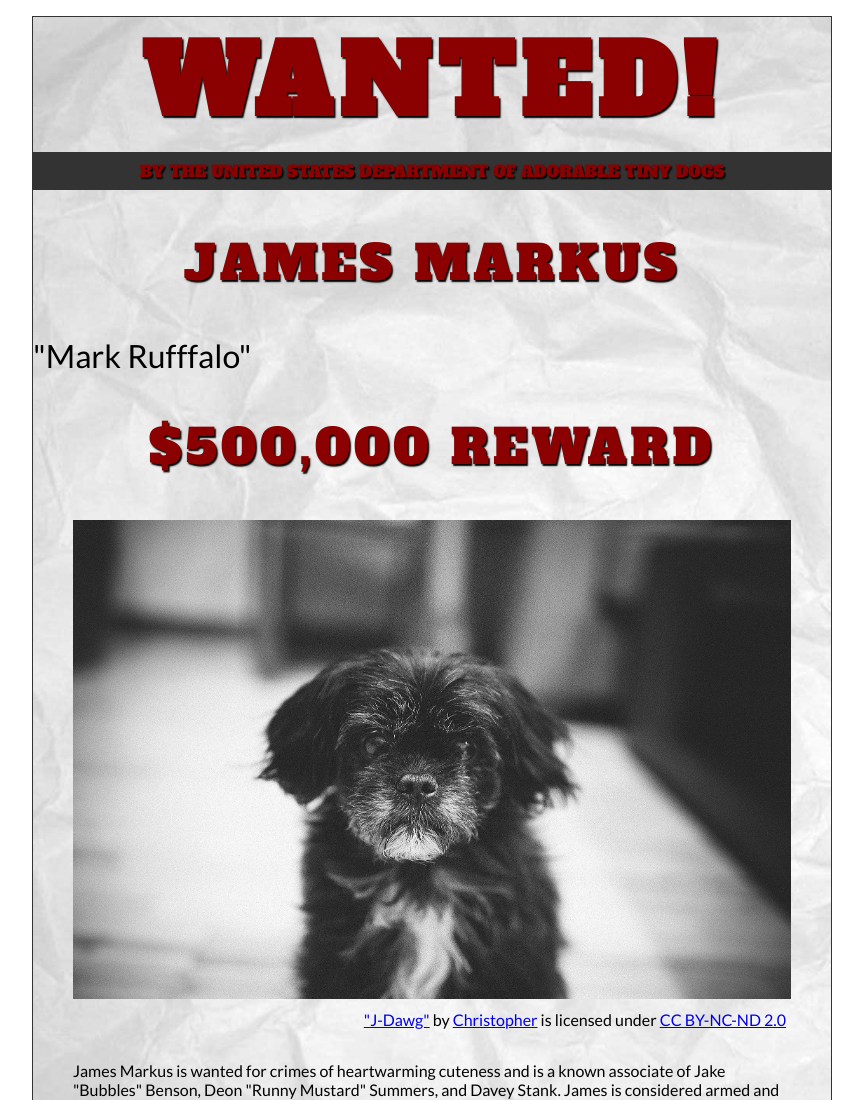
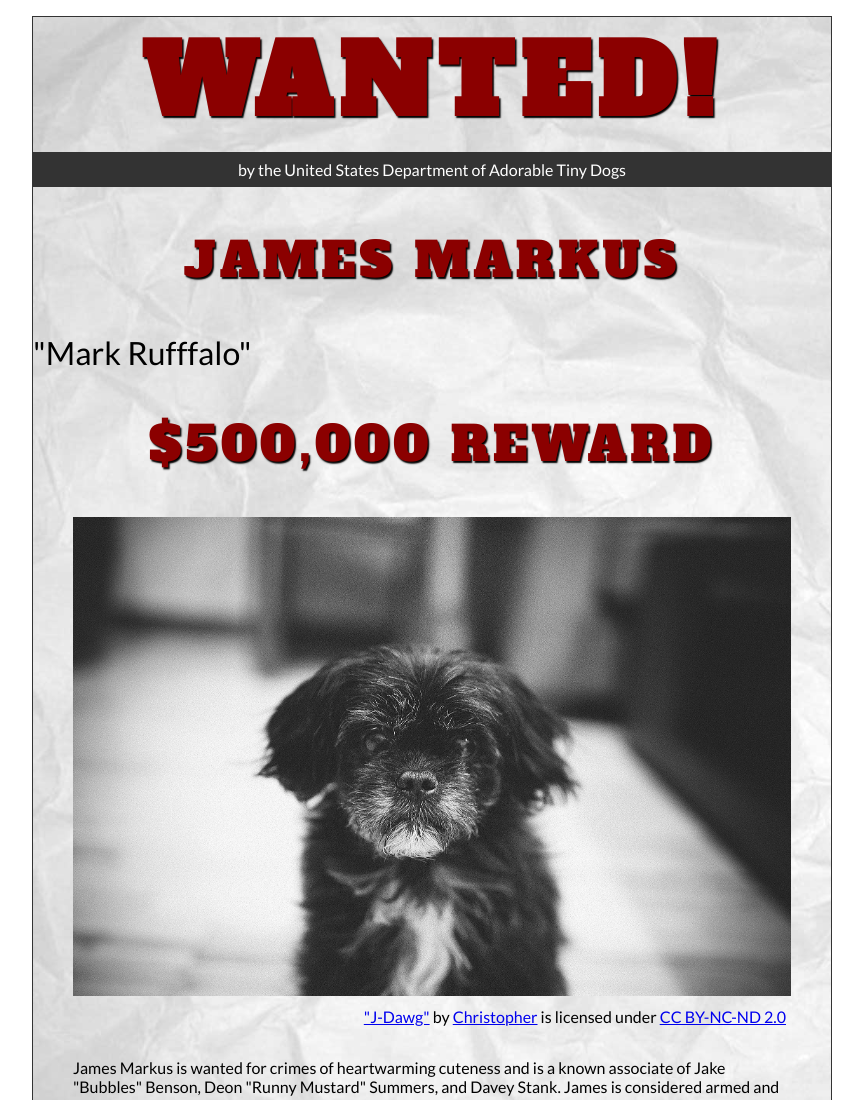
Before and after one commit to RyanRinehart/RyanRinehart.github.io, a plain HTML site: page index.html in a window 1280 px wide. Shown: the top 1100 px of the page, without its empty margins (208-1071 px from the left). Drawn offline with Linux system fonts and the light colour scheme.

Commit message:
Update style.css

```diff
--- a/css/style.css
+++ b/css/style.css
@@ -108,10 +108,6 @@ h5 {
     background-color: #333;
     color: #fff;
     font-weight: normal;
-    text-transform: uppercase;
-    color: darkred;
-    text-shadow:.09375rem .09375rem .09375rem #000;
-    font-family:'Alfa Slab One', Garamond, serif;
     text-align:center;
 
 }
```
